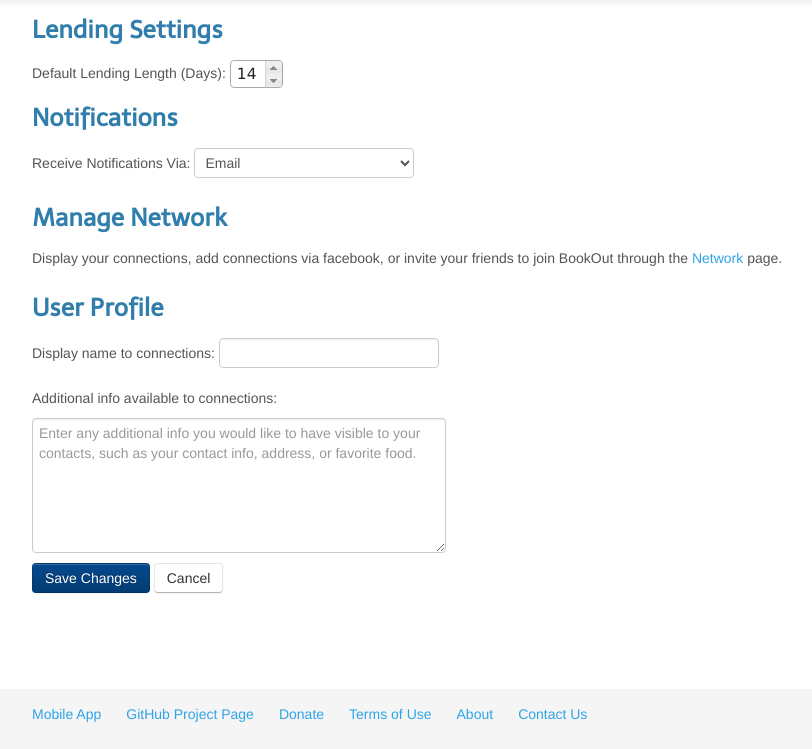
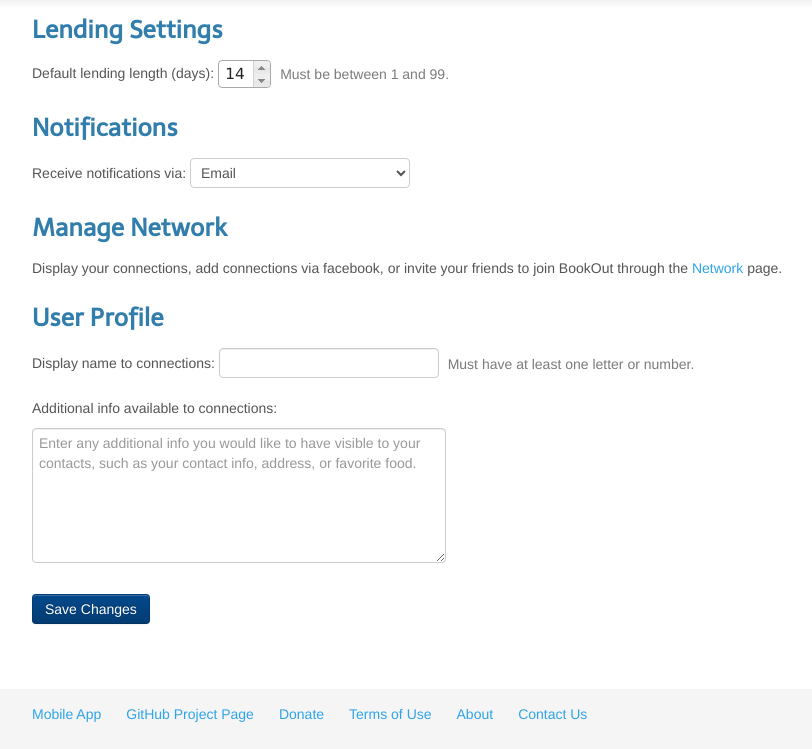
Before and after one commit to byu-osl/bookout, a Flask app: template bookout/templates/settings.html in a window 1280 px wide. Shown: the part 51-800 px from the top of the page, without its empty margins (23-835 px from the left). Run offline with Flask 2, Linux system fonts and the light colour scheme; the template is opened without the code that fills it, so the values that code supplies are empty.

Commit message:
Front end of the Settings page

```diff
--- a/bookout/templates/settings.html
+++ b/bookout/templates/settings.html
@@ -10,14 +10,19 @@
 {% endblock %}
 
 {% block content %}
+
+<form id="settingsForm" method="post" action="/settings">
+
 <div class="row">
 	<div class="span12">
 
 		<h3>Lending Settings</h3>
 
-		<label for="lending_length" style="display:inline-block">Default Lending Length (Days):</label>
-		<input id="lending_length" style="width:1.5em;" value="14" />
-
+		<div id="lendingLengthControlGroup" class="control-group">
+			<label for="lending_length" style="display:inline-block">Default lending length (days):</label>
+			<input id="lending_length" name="lendingLength" style="width:1.5em;" value="14" />
+			<span class="help-inline">Must be between 1 and 99.</span>
+		</div>
 	</div>
 </div>
 
@@ -25,7 +30,7 @@
 	<div class="span12">
 
 		<h3>Notifications</h3>
-		Receive Notifications Via:
+		Receive notifications via:
 		<!-- <div class="btn-group">
 			<a class="btn dropdown-toggle" data-toggle="dropdown" href="#">
 				{ Selected Method }
@@ -37,10 +42,10 @@
 				<li><a tabindex="-1" href="#">Both</a></li>
 			</ul>
 		</div> -->
-		<select id="notification_settings" style="vertical-align:baseline">
-			<option>Email</option>
-			<option>Mobile App</option>
-			<option>Both</option>
+		<select id="notification_settings" name="notifications" style="vertical-align:baseline">
+			<option value="email">Email</option>
+			<option value="mobile">Mobile App</option>
+			<option value="both">Both</option>
 		</select>
 	</div>
 </div>
@@ -60,11 +65,37 @@
 
 		<h3>User Profile</h3>
 
-		<p>Display name to connections: <input type="text" id="display_name" value="{{ user.name }}" style="vertical-align:baseline" /></p>
+		<div class="control-group">
+			Display name to connections:
+			<input type="text" id="display_name" name="displayName" value="{{ user.name }}" style="vertical-align:baseline" />
+			<span class="help-inline">Must have at least one letter or number.</span>
+		</div>
 
 		<p>Additional info available to connections:</p>
 
-		<textarea placeholder="Enter any additional info you would like to have visible to your contacts, such as your contact info, address, or favorite food." style="width:400px;height:125px;">{{ user.info }}</textarea>
+		<textarea name="additionalInfo" style="width:400px;height:125px;"
+		placeholder="Enter any additional info you would like to have visible to your contacts, such as your contact info, address, or favorite food."
+		>{{ user.info }}</textarea>
+
+	</div>
+</div>
+
+</form>
+
+<div class="row">
+	<div class="span4">
+
+		<div id="validationError" class="alert alert-error" style="display:none;">
+			<strong>Settings not saved!</strong>&nbsp; Fix the errors and try again.
+		</div>
+
+		<div id="submitError" class="alert alert-error" style="display:none;">
+			<strong>Settings not saved!</strong>&nbsp; Something went wrong.
+		</div>
+
+		<div id="submitSuccess" class="alert alert-success" style="display:none;">
+			<strong>Settings saved.</strong>
+		</div>
 
 	</div>
 </div>
@@ -72,12 +103,12 @@
 <div class="row">
 	<div class="span12">
 
-		<a class="btn btn-inverse" href="#">
+		<btn class="btn btn-inverse" onclick="submit();">
 			Save Changes
-		</a>
-		<a class="btn" href="#">
+		</btn>
+		<!--<a class="btn" href="#">
 			Cancel
-		</a>
+		</a>-->
 
 	</div>
 </div>
@@ -90,4 +121,52 @@
 <script type="text/javascript" src="{{ url_for('static', filename='js/jquery-ui-1.10.2.custom.min.js') }}"></script>
 <script type="text/javascript" src="{{ url_for('static', filename='js/settings.js') }}"></script>
 
+<script type="text/javascript">
+
+	function submit() {
+		if(validate()) {
+			$("#validationError").hide();
+			$.post("\settings", $("#settingsForm").serialize())
+			.done(function() {
+				$("#submitSuccess").show();
+				$("#submitError").hide();
+			}).fail(function() {
+				$("#submitError").show();
+				$("#submitSuccess").hide();
+			});
+		}
+		else {
+			$("#validationError").show();
+			$("#submitSuccess").hide();
+			$("#submitError").hide();
+		}
+	}
+
+	function validate() {
+		var validates = true;
+
+		// Test that lending length is between 1 and 99
+		var reLength = /^\d{1,2}$/;
+		if(!reLength.test($("#lending_length").val()) || $("#lending_length").val() == "0") {
+			validates = false;
+			$("#lendingLengthControlGroup").removeClass("success").addClass("error");
+		}
+		else {
+			$("#lendingLengthControlGroup").removeClass("error").addClass("success");
+		}
+
+		// Test that display name has at least one letter or number
+		var reName = /\w/;
+		if(!reName.test($("#display_name").val())) {
+			validates = false;
+			$("#display_name").parent().removeClass("success").addClass("error");
+		}
+		else {
+			$("#display_name").parent().removeClass("error").addClass("success");
+		}
+		return validates;
+	}
+
+</script>
+
 {% endblock %}
```
Also changed, not shown: bookout/templates/maintemplate.html (+5 -5 lines).
